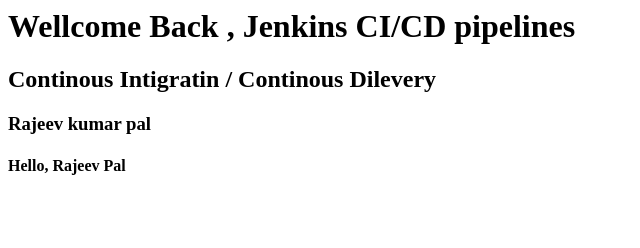
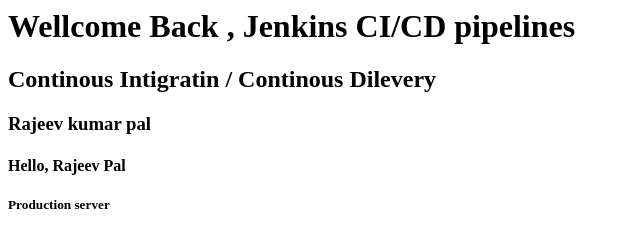
Before and after one commit to RajeevPal458/website, a plain HTML site: page index.html in a window 1280 px wide. Shown: the whole page, without its empty margins (0-640 px from the left). Drawn offline with Linux system fonts and the light colour scheme.

Commit message:
message adding

```diff
--- a/index.html
+++ b/index.html
@@ -6,5 +6,6 @@
 <h2>Continous Intigratin / Continous Dilevery   </h2>
 <h3> Rajeev kumar pal  </h3>
 <h4> Hello, Rajeev Pal </h4>
+<h5> Production server </h5>
 </body>
 </html>
```
